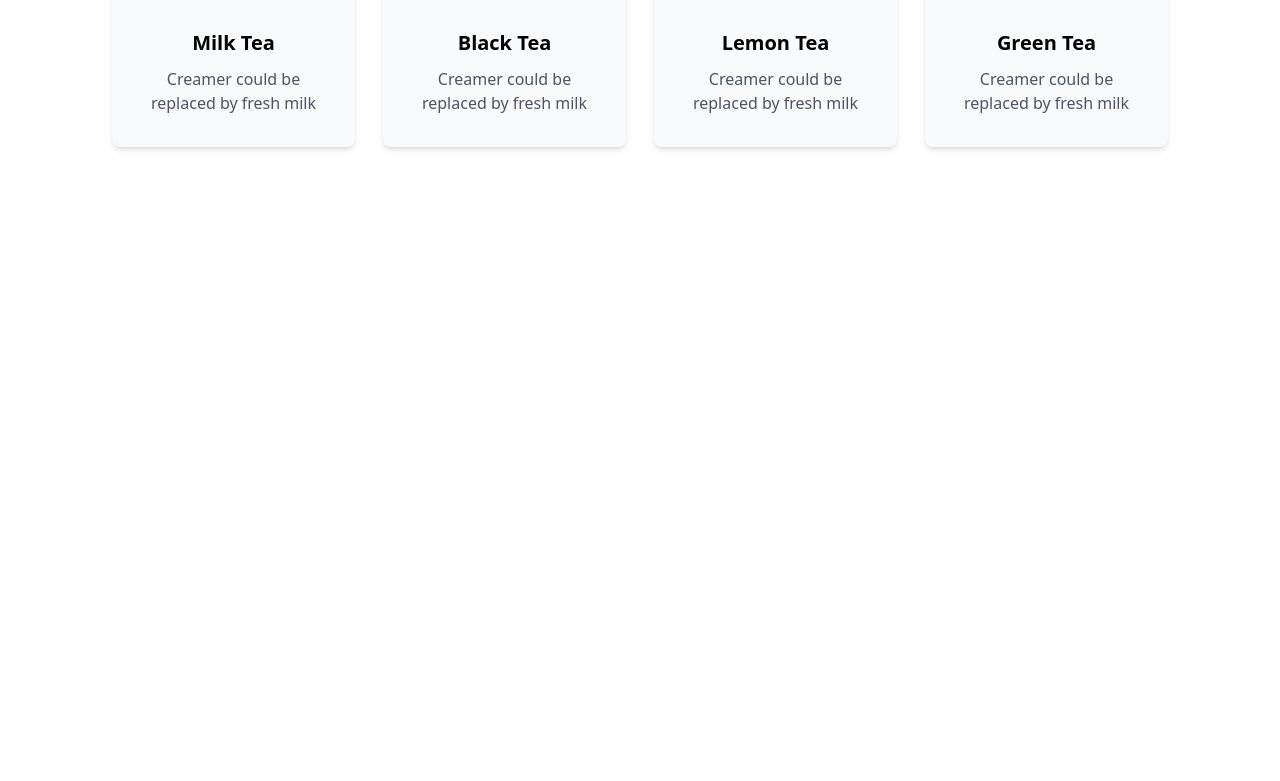
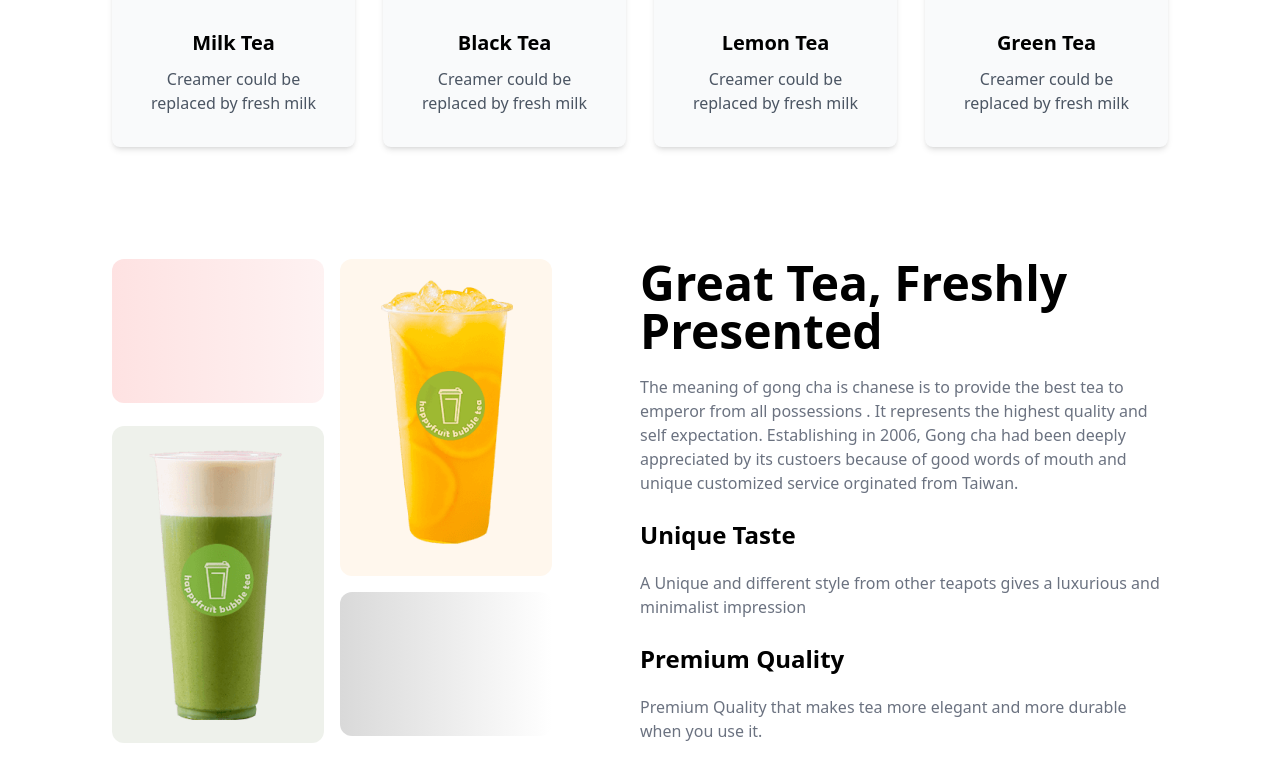
Before and after one commit to FahimHassanOvi/tea-house-using-tailwind, a plain HTML site: page index.html in a window 1280 px wide. Shown: the part 1014-1795 px from the top of the page. Before the commit the page ends 1273 px from the top, so only its background shows below. Drawn offline with nearby package versions, Linux system fonts and the light colour scheme.

Commit message:
Great tea section done

```diff
--- a/index.html
+++ b/index.html
@@ -110,6 +110,40 @@
                 </div>
             </div>
         </section>
+        <!-- Great Tea section -->
+        <section class="mb-24">
+            <div class="grid grid-cols-1 lg:grid-cols-2">
+                <!-- Image section -->
+                <div class="grid grid-cols-2 grid-rows-3 gap-4 lg:w-5/6">
+                    <div class="h-36 bg-gradient-to-r from-red-100 to-red-50 rounded-xl">
+                    </div>
+                    <div class="bg-orange-50 rounded-xl row-span-2">
+                        <img class="mx-auto my-5" src="images/fresh-1.png" alt="">
+                    </div>
+                    <div class="bg-[#5776391A] rounded-xl row-span-2">
+                        <img class="mx-auto my-5" src="images/fresh-2.png" alt="">
+                    </div>
+                    <div class="h-36 bg-gradient-to-r from-[#D9D9D9] to-[#FFFFFF] rounded-xl">
+                    </div>
+                </div>
+                <!-- Text Part-->
+                <div>
+                    <h1 class="text-5xl font-bold mb-5">Great Tea, Freshly Presented</h1>
+                    <p class="text-gray-500">The meaning of gong cha is chanese is to provide the best tea to emperor
+                        from all possessions . It represents the highest quality and self expectation. Establishing in
+                        2006, Gong cha had been deeply appreciated by its custoers because of good words of mouth and
+                        unique customized service orginated from Taiwan.</p>
+                    <br>
+                    <h4 class="text-2xl font-bold mb-5">Unique Taste</h4>
+                    <p class="text-gray-500">A Unique and different style from other teapots gives a luxurious and
+                        minimalist impression</p>
+                    <br>
+                    <h4 class="text-2xl font-bold mb-5">Premium Quality</h4>
+                    <p class="text-gray-500">Premium Quality that makes tea more elegant and more durable when you use
+                        it.</p>
+                </div>
+            </div>
+        </section>
     </main>
 </body>
 
```
